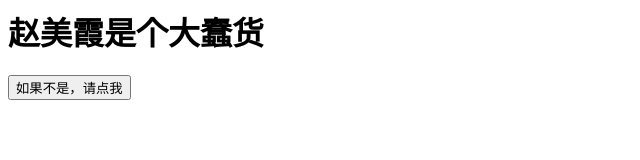
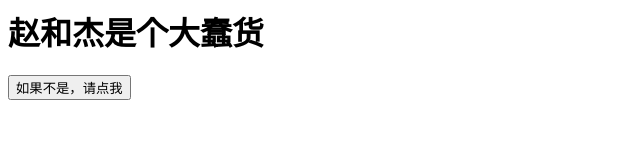
Before and after one commit to zhj12138/zhj12138.github.io, a plain HTML site: page index.html in a window 1280 px wide. Shown: the full height of the page, 0-640 px from the left. Drawn offline with Linux system fonts and the light colour scheme.

Commit message:
uncover the truth

```diff
--- a/index.html
+++ b/index.html
@@ -1,5 +1,5 @@
 <html>
-    <h1>赵美霞是个大蠢货</h1>
+    <h1>赵和杰是个大蠢货</h1>
     <button onclick="idiot()">如果不是，请点我</button>
     <script type="text/javascript">
         function idiot() {
```
